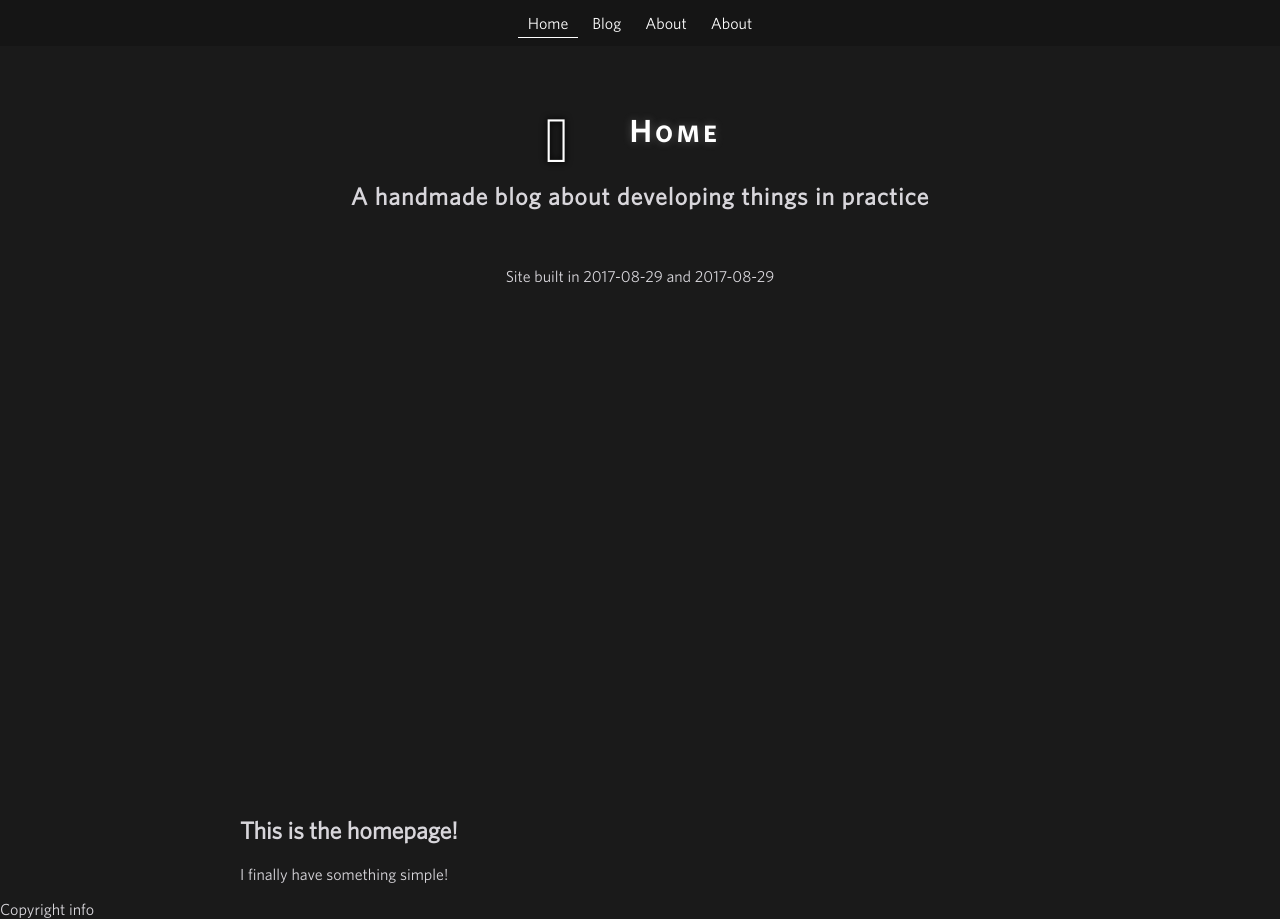
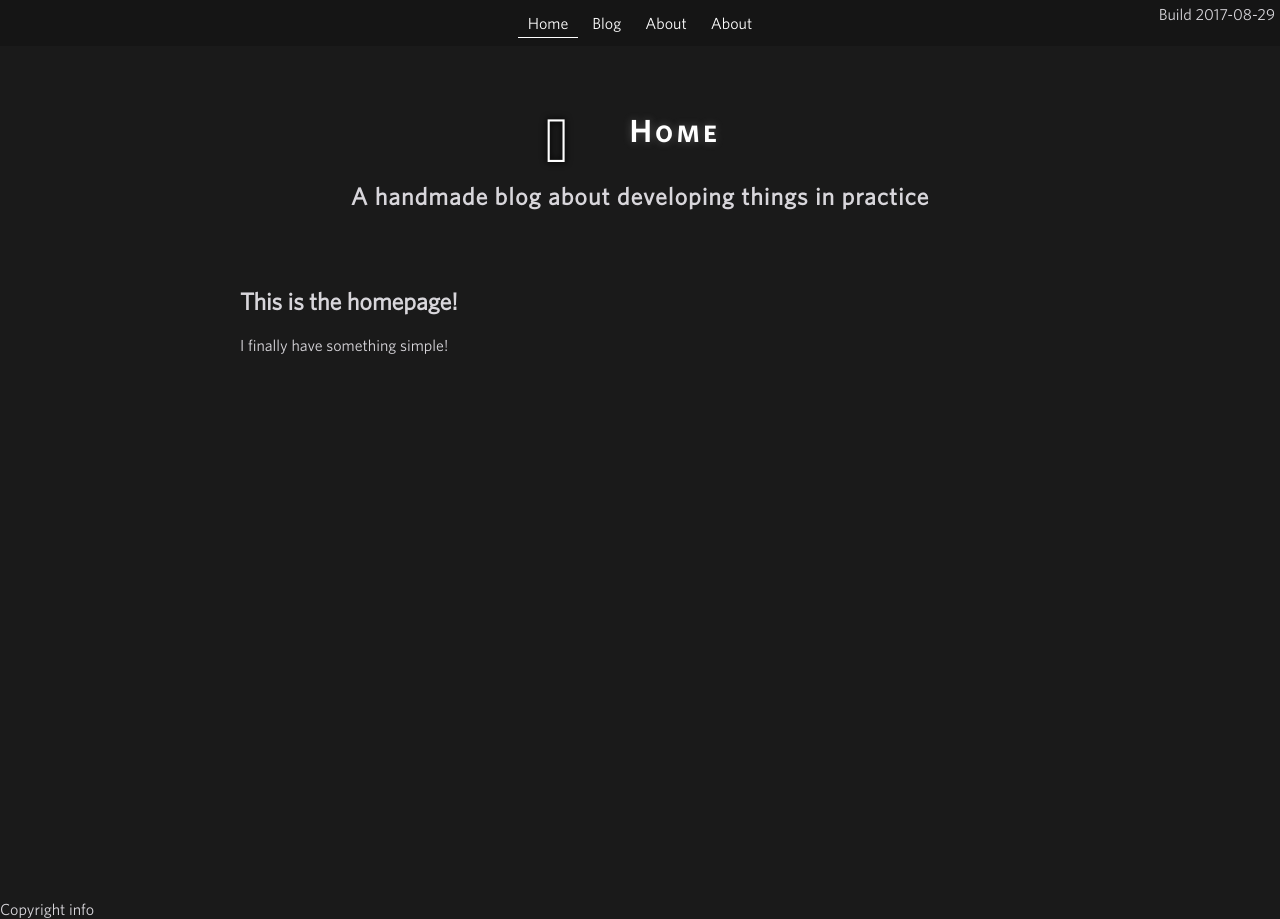
Before and after one commit to GuilhermeRossato/guilhermerossato.github.io, a Jekyll site: the page built from index.html, in a window 1280 px wide. Built offline with Jekyll 4.4.1, drawn with Linux system fonts in a browser that asks for light colours; Markdown is read by kramdown in place of the engine named in the settings.

Commit message:
Moved Build Date
The last position was just a test

```diff
--- a/_includes/header.html
+++ b/_includes/header.html
@@ -9,4 +9,3 @@
 				</h1>
 				<h2>A handmade blog about <div class="conditional-break-1"></div>developing things in practice</h2>
 			</header>
-			<div class='build-date' style='text-align:center'>Site built in {{ 'now' | date: "%Y-%m-%d" }} and  {{ site.time | date: "%Y-%m-%d" }}</div>
--- a/_layouts/home.html
+++ b/_layouts/home.html
@@ -16,6 +16,7 @@ layout: home
 {% endif %}{% endfor %}		<script type="text/javascript" src="/script/script.js"></script>
 	</head>
 	<body class="home">
+		<div class='build-date'><span>Build {{ site.time | date: "%Y-%m-%d" }}</span></div>
 		<div class='main-grid'>
 {% include menu.html %}
 {% include header.html %}
--- a/style/global/base.css
+++ b/style/global/base.css
@@ -88,3 +88,11 @@ a {
 	width: 107%;
 	height: 100%;
 }
+
+.build-date {
+	display: block;
+	position: absolute;
+	top: 0;
+	right: 0;
+	padding:5px;
+}
```
